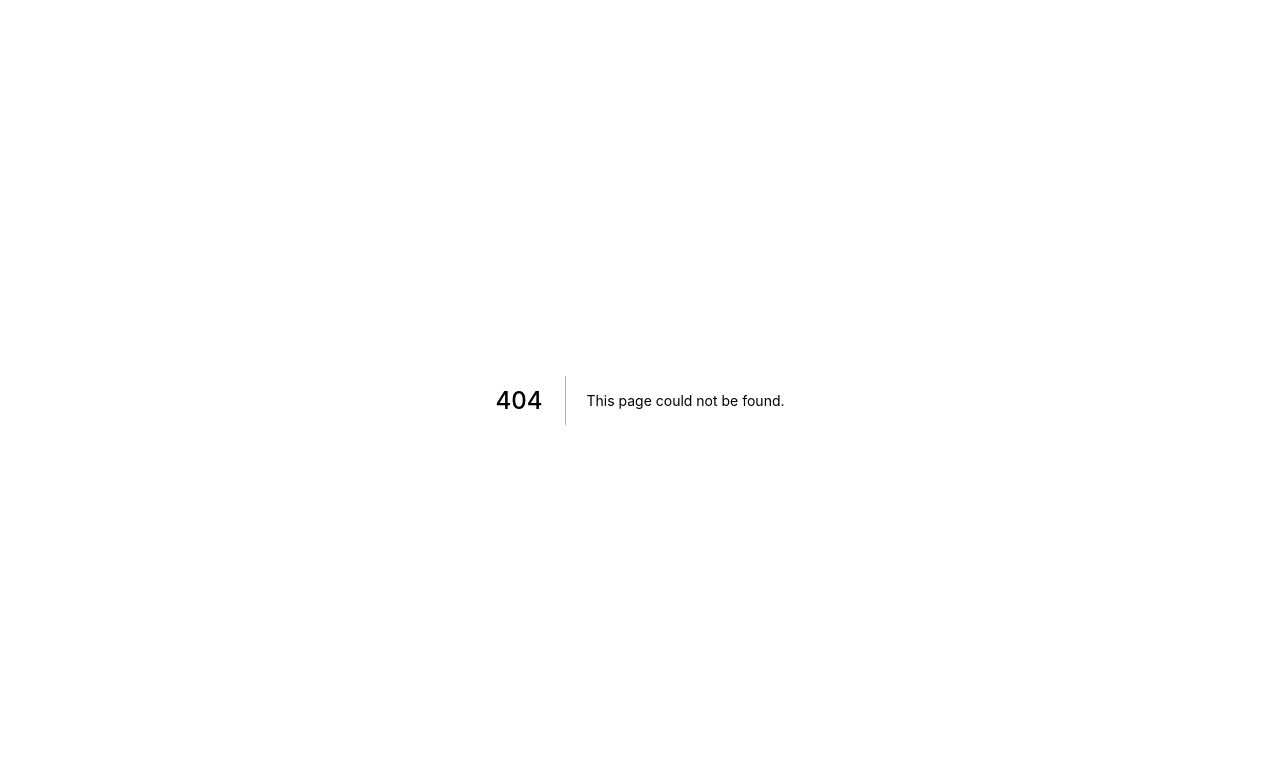
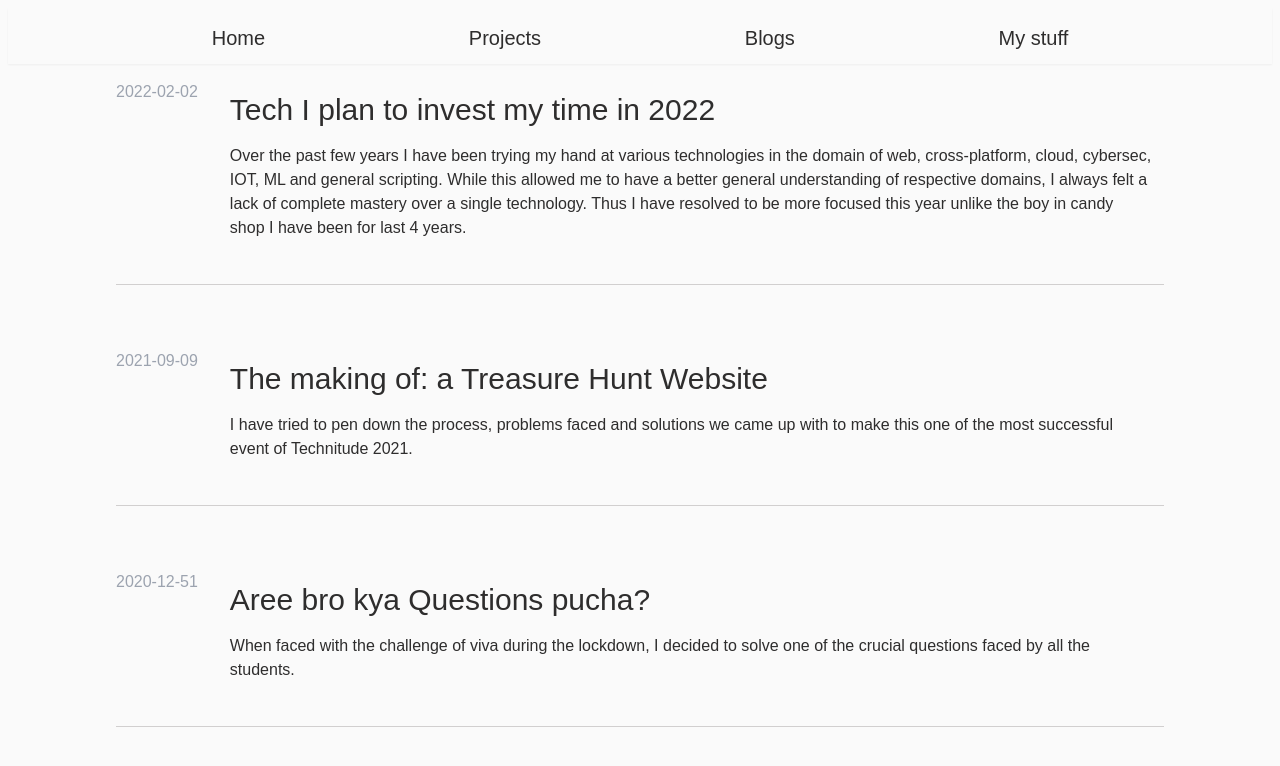
Before and after one commit to skieer-ssv/alas-a-portfolio, a Next.js app: page /blogs in a window 1280 px wide. Before the commit this address had no page. Shown: the top 766 px of the page. Built offline with nearby package versions, Linux system fonts and the light colour scheme.

Commit message:
feat: blogs page

```diff
--- /dev/null
+++ b/components/Blog.js
@@ -0,0 +1,30 @@
+
+import Link from "next/link";
+
+
+export default function Blog({blog}){
+
+    return(
+        <div className="p-3">
+        <div className="mb-8 flex flex-row gap-5 ">
+            <div className="self-stretch shrink-0">
+
+                <span className="text-gray-400 text-center hover:text-twitterBlue ">{blog.date}</span>
+            </div>
+            <div className="flex flex-col gap-4 p-3">
+            <div className="Title">
+              <Link href={blog.link} ><a> <h1 className="text-3xl">{blog.title}</h1></a></Link>
+                </div>
+                <div className="description shrink">
+                <p className="">{blog.description}</p>
+                </div>
+
+            </div>
+
+            </div>
+            <hr/>
+            </div>
+
+    )
+
+}
--- /dev/null
+++ b/pages/api/blogsList.js
@@ -0,0 +1,29 @@
+const blogsList = [
+    {
+        id: 1,
+        title: 'Aree bro kya Questions pucha?',
+
+        link: 'https://this-is-sid.blogspot.com/2020/12/aree-kya-questions-pucha.html',
+        description: 'When faced with the challenge of viva during the lockdown, I decided to solve one of the crucial questions faced by all the students.',
+        date: '2020-12-51'
+    },
+    {
+        id: 2,
+        title: 'The making of: a Treasure Hunt Website',
+
+        link: 'https://hashnode.com/post/the-making-of-a-treasure-hunt-website-cktbybyhd00coxgs1d6qb7gs4',
+        description: 'I have tried to pen down the process, problems faced and solutions we came up with to make this one of the most successful event of Technitude 2021.',
+        date: '2021-09-09'
+    },
+    {
+        id: 3,
+        title: 'Tech I plan to invest my time in 2022',
+
+        link: 'https://hashnode.com/post/tech-i-plan-to-invest-my-time-in-2022-ckz5vrbj30plqghs18c2o9jz8',
+        description: 'Over the past few years I have been trying my hand at various technologies in the domain of web, cross-platform, cloud, cybersec, IOT, ML and general scripting. While this allowed me to have a better general understanding of respective domains, I always felt a lack of complete mastery over a single technology. Thus I have resolved to be more focused this year unlike the boy in candy shop I have been for last 4 years.',
+        date: '2022-02-02'
+    },
+
+]
+
+export default blogsList;
--- /dev/null
+++ b/pages/blogs.js
@@ -0,0 +1,23 @@
+import Navbar from "../components/Navbar"
+import blogsList from "./api/blogsList";
+import Blog from "../components/Blog";
+
+
+export default function Blogs(){
+blogsList.reverse();
+    return(
+        <div className="p-2 " >
+        <Navbar/>
+
+        <div className="flex flex-col space-y-10 md:mx-24 ">
+        {
+            blogsList.map(blog=>(<div key={blog.title}>
+            <Blog  blog={blog} />
+            </div>))
+        }
+
+        </div>
+
+</div>
+    )
+}
--- a/styles/globals.css
+++ b/styles/globals.css
@@ -5,6 +5,11 @@
 html{
   --dark-bg-color:rgb(58, 57, 57);
   --black-primary-text:rgb(46, 45, 45);
+}
+
+hr{
+  border-top: 0.5px solid #c4c1c1c2;
+
 }
 
 .btn {
```
